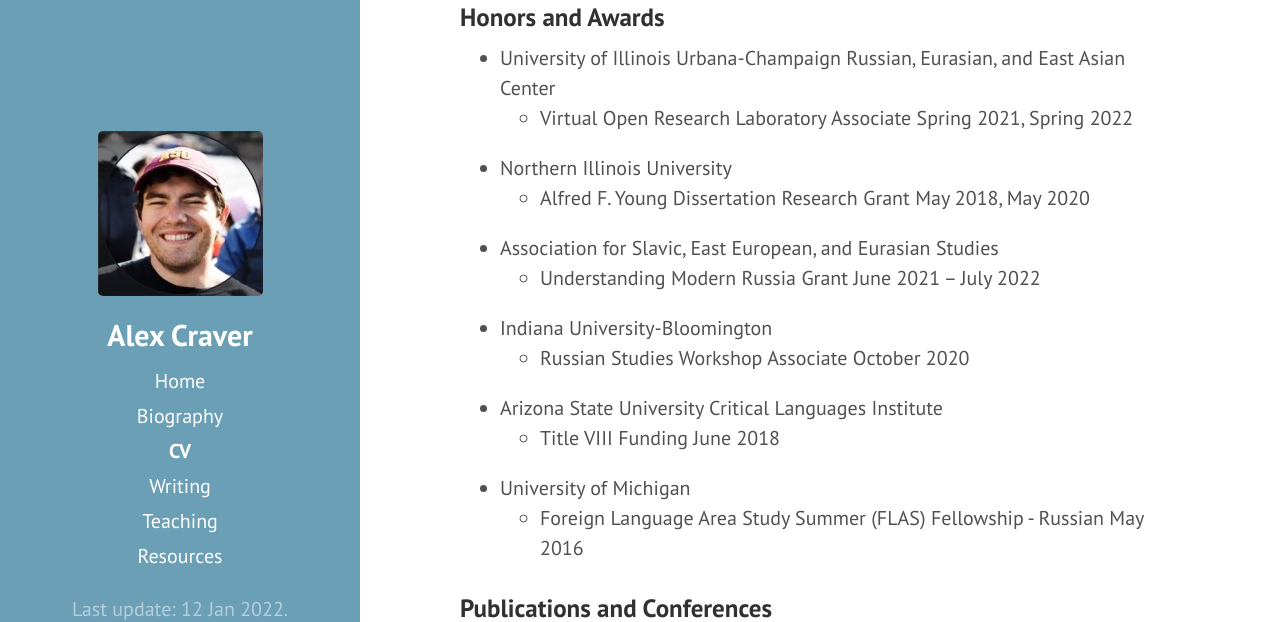
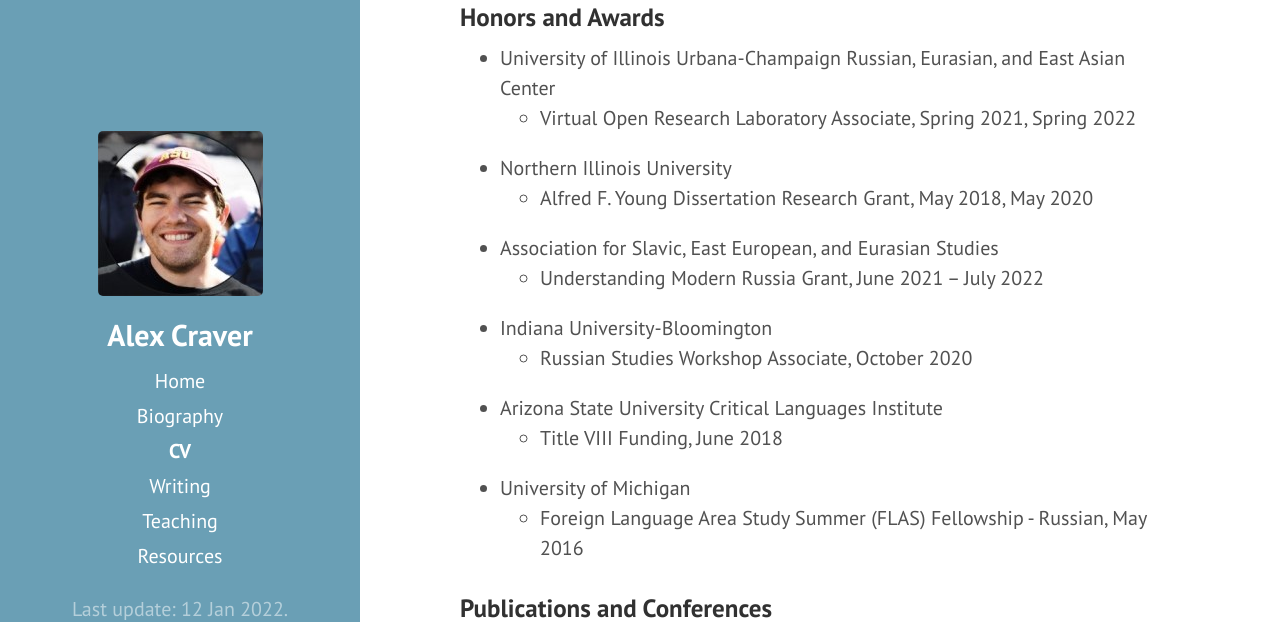
Before and after one commit to ahcraver/ahcraver.github.io, a Jekyll site: the page built from CV.md, in a window 1280 px wide and 900 px high, scrolled down 788 px. Shown: the part 155-777 px from the top of the window. Built offline with Jekyll 4.4.1, drawn with Linux system fonts in a browser that asks for light colours; some of the changed text lies outside the part shown.

Commit message:
Update CV.md

```diff
--- a/CV.md
+++ b/CV.md
@@ -25,22 +25,22 @@ title: CV
 
 ### Honors and Awards
 * University of Illinois Urbana-Champaign Russian, Eurasian, and East Asian Center
-	* Virtual Open Research Laboratory Associate								Spring 2021, Spring 2022
+	* Virtual Open Research Laboratory Associate,								Spring 2021, Spring 2022
 
 * Northern Illinois University
-	* Alfred F. Young Dissertation Research Grant								May 2018, May 2020
+	* Alfred F. Young Dissertation Research Grant,								May 2018, May 2020
 
 * Association for Slavic, East European, and Eurasian Studies
-	* Understanding Modern Russia Grant 									June 2021 – July 2022
+	* Understanding Modern Russia Grant, 									June 2021 – July 2022
 
 * Indiana University-Bloomington
-	* Russian Studies Workshop Associate									October 2020
+	* Russian Studies Workshop Associate,									October 2020
 
 * Arizona State University Critical Languages Institute
-	* Title VIII Funding											June 2018
+	* Title VIII Funding,											June 2018
 
 * University of Michigan
-	* Foreign Language Area Study Summer (FLAS) Fellowship - Russian 	May 2016
+	* Foreign Language Area Study Summer (FLAS) Fellowship - Russian, 	May 2016
 
 
 
@@ -64,9 +64,9 @@ title: CV
 ### Academic Employment and Involvement
 # Northern Illinois University
 Department of History and Institute for the Study of Environment, Sustainability, and Energy
-* Instructor												Fall 2021
+* Instructor,												Fall 2021
 	* HIST 379: American Military History
-* Teaching Assistant											2017 - Present
+* Teaching Assistant,											2017 - Present
 	* HIST 303: The Black Athlete
 	* ENVS 303: The Environment in the Humanities and Social Sciences
 	* ENVS 304: US Environmental Law and Politics
@@ -75,13 +75,13 @@ Department of History and Institute for the Study of Environment, Sustainability
 	* HIST 241: The United States After 1865
 
 # Northern Illinois University History Graduate Student Association (HGSA)
-	* President												2019-20
-	* Vice President												2018-19
-	* Member, HGSA 10th Annual Conference Panel Committee							Fall 2017
+* President,												2019-20
+* Vice President,											2018-19
+* Member, HGSA 10th Annual Conference Panel Committee,							Fall 2017
 
 # University of Wisconsin-Madison, Department of Information Technology
-	* Assistant Manager, Digital Media Center									May 2014 - January 2015
-	* Multimedia Consultant, Digital Media Center								January 2012 - May 2014
+* Assistant Manager, Digital Media Center,								May 2014 - January 2015
+* Multimedia Consultant, Digital Media Center,								January 2012 - May 2014
 
 ### Language
 * Russian (Reading, Writing, Speaking)
```
